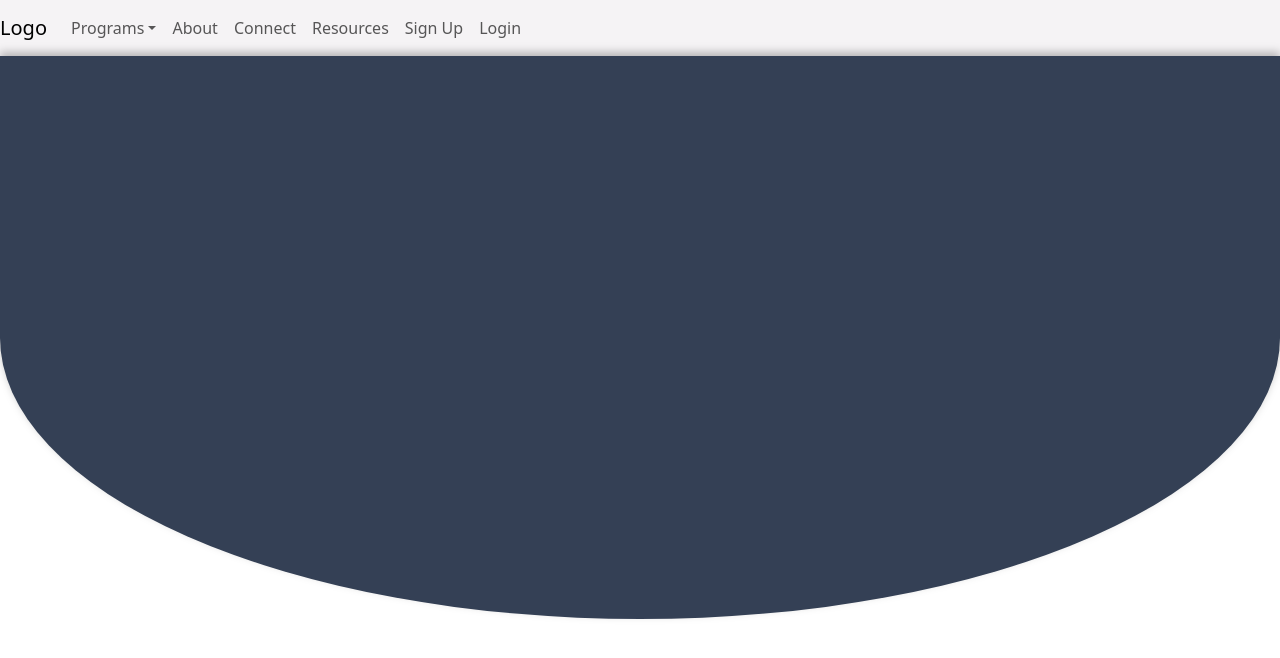
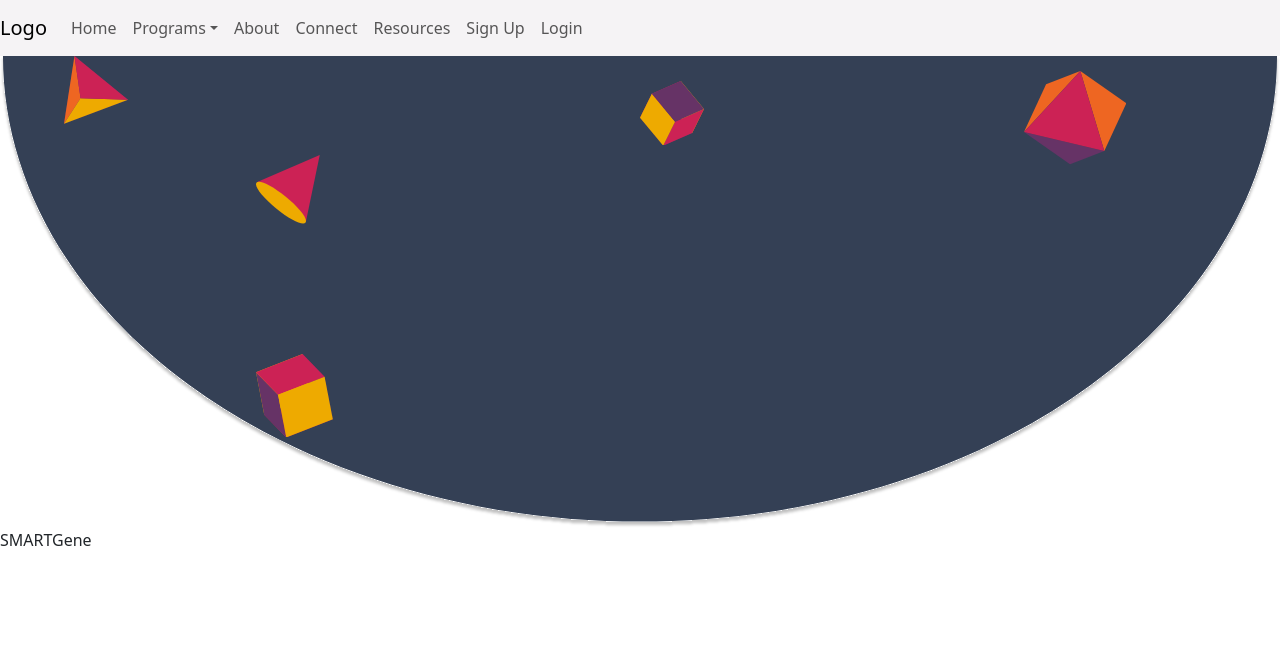
Before and after one commit to SmartGene-Academy/SmartGene, a React (Create React App) app: page /home in a window 1280 px wide. Shown: the top 658 px of the page. Built offline with nearby package versions, Linux system fonts and the light colour scheme.

Commit message:
Started Home Page

```diff
--- a/src/Components/navbar.jsx
+++ b/src/Components/navbar.jsx
@@ -14,6 +14,7 @@ function NavBar() {
                 <Navbar.Toggle />
                 <Navbar.Collapse>
                     <Nav>
+                        <Nav.Link href='/Home'>Home</Nav.Link>
                         <NavDropdown title='Programs'>
                             <NavDropdown.Item href="/Math">Math</NavDropdown.Item>
                             <NavDropdown.Item href="/Biology">Biology</NavDropdown.Item>
--- a/src/Pages/Styles/home.css
+++ b/src/Pages/Styles/home.css
@@ -1,14 +1,57 @@
-.semi-circle {
-    width: 100%; /* Set the width to 100% to match the width of the parent container */
-    height: 100px; /* Set the height of the semi-circle */
-    border-radius: 50% 50% 0 0; /* Use different border-radius values to create a semi-circle */
-    overflow: hidden; /* Hide the part of the circle below the container's height */
-    transform: rotate(180deg); /* Flip the semi-circle upside down */
-    background-color: #344055;
-    filter: drop-shadow(0px 4px 4px rgba(0, 0, 0, 0.25));
-    /* For MacBook Air screen */
-    width: 100vw;
-    height: 563px;
-    flex-shrink: 0;
+.semi {
+  width: 100%;
+  height: auto;
+}
 
-  }
+.tetra {
+  width: 5%;
+  height: auto;
+  top: 0%;
+  position: absolute; /* Position the SVG absolutely within the container */
+  top: 0; /* Align SVG at the top */
+  left: 5%; /* Align SVG at the left */
+}
+
+.cone {
+  width: 5%;
+  height: auto;
+  top: 0%;
+  position: absolute; /* Position the SVG absolutely within the container */
+  top: 20%; /* Align SVG at the top */
+  left: 20%; /* Align SVG at the left */
+}
+
+.cube {
+  width: 6%;
+  height: auto;
+  top: 0%;
+  position: absolute; /* Position the SVG absolutely within the container */
+  top: 60%; /* Align SVG at the top */
+  left: 20%; /* Align SVG at the left */
+}
+
+.cube2 {
+  width: 5%;
+  height: auto;
+  top: 0%;
+  position: absolute; /* Position the SVG absolutely within the container */
+  top: 5%; /* Align SVG at the top */
+  left: 50%; /* Align SVG at the left */
+}
+
+.octo {
+  width: 8%;
+  height: auto;
+  top: 0%;
+  position: absolute; /* Position the SVG absolutely within the container */
+  top: 3%; /* Align SVG at the top */
+  left: 80%; /* Align SVG at the left */
+}
+
+.intro {
+  position: relative;
+}
+
+.top {
+  position: relative;
+}
--- a/src/Pages/home.jsx
+++ b/src/Pages/home.jsx
@@ -4,9 +4,61 @@ import './Styles/home.css'
 
 function home(){
     return(
-        <div>
-             <NavBar ></NavBar>
-             <div className='semi-circle'></div>
+        <div className='home'>
+            <NavBar ></NavBar>
+            <div className='top'>
+                <svg className='semi' xmlns="http://www.w3.org/2000/svg" width="1736" height="640" viewBox="0 0 1736 640" fill="none">
+                    <g filter="url(#filter0_d_13_8)">
+                        <path d="M1732 0C1732 167.484 1640.97 328.109 1478.94 446.538C1316.91 564.967 1097.15 631.5 868 631.5C638.853 631.5 419.091 564.967 257.06 446.538C95.0284 328.109 4.00003 167.484 4 0.00012207L868 0H1732Z" fill="#344055"/>
+                    </g>
+                    <defs>
+                        <filter id="filter0_d_13_8" x="0" y="0" width="1736" height="639.5" filterUnits="userSpaceOnUse" color-interpolation-filters="sRGB">
+                        <feFlood flood-opacity="0" result="BackgroundImageFix"/>
+                        <feColorMatrix in="SourceAlpha" type="matrix" values="0 0 0 0 0 0 0 0 0 0 0 0 0 0 0 0 0 0 127 0" result="hardAlpha"/>
+                        <feOffset dy="4"/>
+                        <feGaussianBlur stdDeviation="2"/>
+                        <feComposite in2="hardAlpha" operator="out"/>
+                        <feColorMatrix type="matrix" values="0 0 0 0 0 0 0 0 0 0 0 0 0 0 0 0 0 0 0.25 0"/>
+                        <feBlend mode="normal" in2="BackgroundImageFix" result="effect1_dropShadow_13_8"/>
+                        <feBlend mode="normal" in="SourceGraphic" in2="effect1_dropShadow_13_8" result="shape"/>
+                        </filter>
+                    </defs>
+                </svg>
+                <svg className='tetra absolute' xmlns="http://www.w3.org/2000/svg" viewBox="0 0 83 88" fill="none">
+                    <path d="M13.564 0L0 88L83 56.7949L13.564 0Z" fill="#663366"/>
+                    <path d="M21.4542 54.8847L0 88L13.564 0L21.4542 54.8847Z" fill="#EE6622"/>
+                    <path d="M21.4542 54.8847L83 56.7949L0 88L21.4542 54.8847Z" fill="#EEAA00"/>
+                    <path d="M21.4542 54.8847L13.564 0L83 56.7949L21.4542 54.8847Z" fill="#CC2255"/>
+                </svg>
+                <svg className='cone' xmlns="http://www.w3.org/2000/svg" width="81" height="87" viewBox="0 0 81 87" fill="none">
+                    <path d="M63.1523 84.413L80.6843 0L1.58026 34.286" fill="#CC2255"/>
+                    <path d="M0.54324 35.086C-2.64176 39.401 8.48124 53.769 25.9662 67.927C43.4522 82.084 59.5302 89.739 62.7152 85.424C65.9002 81.109 54.7772 66.741 37.2922 52.583C19.8062 38.426 3.72824 30.771 0.54324 35.086Z" fill="#EEAA00"/>
+                </svg>
+                <svg className='cube' xmlns="http://www.w3.org/2000/svg" width="145" height="158" viewBox="0 0 145 158" fill="none">
+                    <path d="M103.385 80.344L87.8884 0L0 34.409L15.4968 114.753L103.385 80.344Z" fill="#EEAA00"/>
+                    <path d="M103.385 80.344L145 123.095L57.1115 157.504L15.4967 114.753L103.385 80.344Z" fill="#CC2255"/>
+                    <path d="M129.503 42.751L145 123.095L103.385 80.344L87.8885 0L129.503 42.751Z" fill="#663366"/>
+                    <path d="M0 34.409L15.4968 114.753L57.1115 157.504L41.6148 77.16L0 34.409Z" fill="#663366"/>
+                    <path d="M129.503 42.751L87.8884 0L0 34.409L41.6148 77.16L129.503 42.751Z" fill="#CC2255"/>
+                    <path d="M129.503 42.751L145 123.095L57.1116 157.504L41.6148 77.16L129.503 42.751Z" fill="#EEAA00"/>
+                </svg>
+                <svg className='cube2' xmlns="http://www.w3.org/2000/svg" width="97" height="98" viewBox="0 0 97 98" fill="none">
+                    <path d="M43.871 36.3895L79.067 78.8279L35.196 98L0 55.5616L43.871 36.3895Z" fill="#663366"/>
+                    <path d="M97 42.4384L61.804 0L43.871 36.3895L79.067 78.8279L97 42.4384Z" fill="#EEAA00"/>
+                    <path d="M17.933 19.1721L61.804 0L43.871 36.3895L0 55.5616L17.933 19.1721Z" fill="#CC2255"/>
+                    <path d="M97 42.4384L53.129 61.6105L35.196 98L79.067 78.8279L97 42.4384Z" fill="#CC2255"/>
+                    <path d="M17.933 19.1721L53.129 61.6105L35.196 98L0 55.5616L17.933 19.1721Z" fill="#EEAA00"/>
+                    <path d="M17.933 19.1721L53.129 61.6105L97 42.4384L61.804 0L17.933 19.1721Z" fill="#663366"/>
+                </svg>
+                <svg className='octo' xmlns="http://www.w3.org/2000/svg" width="98" height="90" viewBox="0 0 98 90" fill="none">
+                    <path d="M21.135 12.618L53.901 0L0 58.312L21.135 12.618Z" fill="#EE6622"/>
+                    <path d="M76.844 76.581L0 58.312L44.078 89.2L76.844 76.581Z" fill="#663366"/>
+                    <path d="M76.844 76.581L97.98 30.887L53.901 0L76.844 76.581Z" fill="#EE6622"/>
+                    <path d="M76.844 76.581L53.901 0L0 58.312L76.844 76.581Z" fill="#CC2255"/>
+                </svg>
+                <div className='text-slate-900'>SMARTGene</div>
+            </div>
+
         </div>
     )
 };
```
Also changed, not shown: src/Components/images/Home.png (added).
